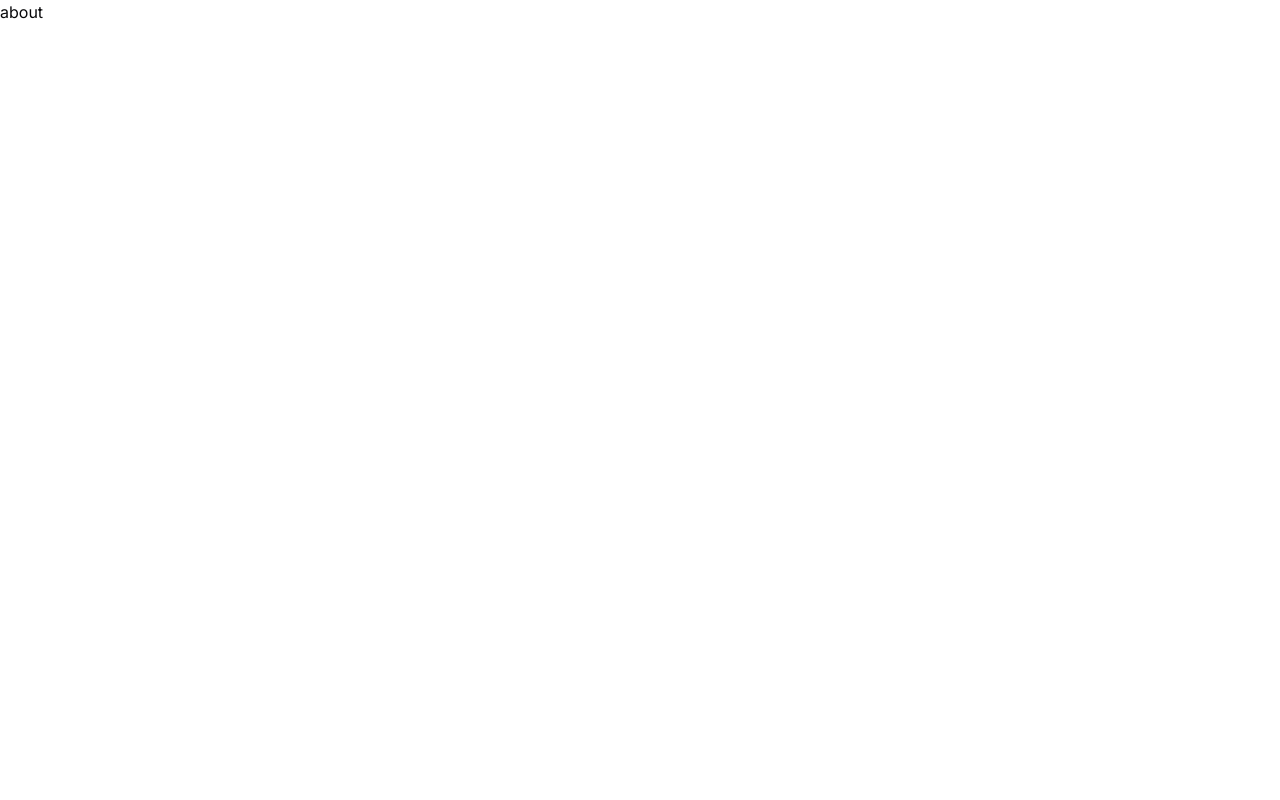
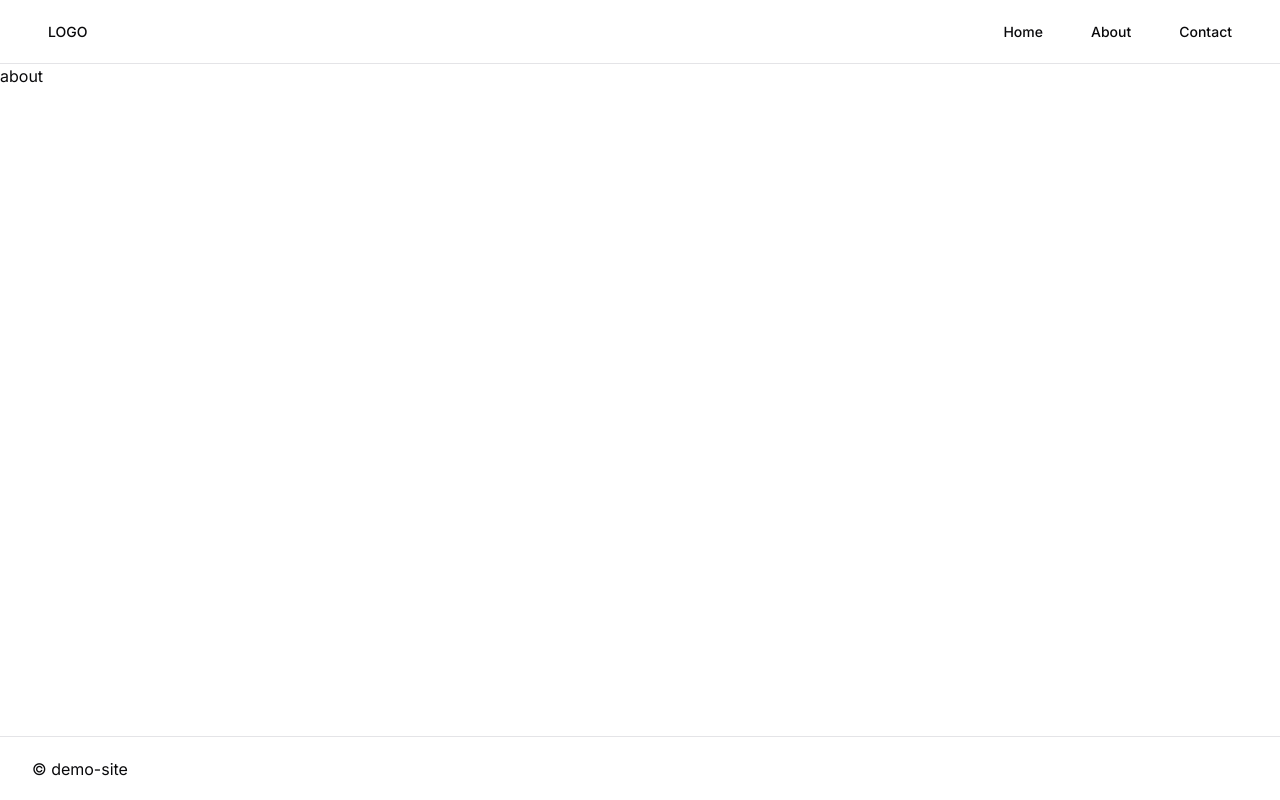
Before and after one commit to daiki-beppu/demo-site, a Next.js app: page /about in a window 1280 px wide. Built offline with nearby package versions, Linux system fonts and the light colour scheme.

Commit message:
style:(Home) ヘッダー、フッターの作成

```diff
--- a/app/layout.tsx
+++ b/app/layout.tsx
@@ -1,6 +1,9 @@
 import type { Metadata } from "next";
 import { Inter } from "next/font/google";
 import "./globals.css";
+import { cn } from "@/lib/utils";
+import { Button } from "@/components/ui/button";
+import Link from "next/link";
 
 const inter = Inter({ subsets: ["latin"] });
 
@@ -9,14 +12,41 @@ export const metadata: Metadata = {
   description: "Generated by create next app",
 };
 
+const navItems = [
+  { label: "Home", href: "/" },
+  { label: "About", href: "/about" },
+  { label: "Contact", href: "/contact" },
+];
+
 export default function RootLayout({
   children,
 }: Readonly<{
   children: React.ReactNode;
 }>) {
   return (
-    <html lang="en">
-      <body className={inter.className}>{children}</body>
+    <html lang="ja">
+      <body className={cn(inter.className, "min-h-dvh")}>
+        <header className="container h-16 flex items-center border-b justify-between">
+          <Button variant="ghost" asChild   >
+            <Link href={"/"} className="font-bold">
+              LOGO
+            </Link>
+          </Button>
+          <ul className="flex gap-4">
+            {navItems.map((item) => (
+              <li key={item.label}>
+                <Button asChild variant="ghost">
+                  <Link href={item.href}>{item.label}</Link>
+                </Button>
+              </li>
+            ))}
+          </ul>
+        </header>
+        {children}
+        <footer className="container h-16 flex items-center border-t sticky top-full">
+          <p>&copy; demo-site</p>
+        </footer>
+      </body>
     </html>
   );
 }
--- a/app/page.tsx
+++ b/app/page.tsx
@@ -1,113 +1,5 @@
 import Image from "next/image";
 
 export default function Home() {
-  return (
-    <main className="flex min-h-screen flex-col items-center justify-between p-24">
-      <div className="z-10 w-full max-w-5xl items-center justify-between font-mono text-sm lg:flex">
-        <p className="fixed left-0 top-0 flex w-full justify-center border-b border-gray-300 bg-gradient-to-b from-zinc-200 pb-6 pt-8 backdrop-blur-2xl dark:border-neutral-800 dark:bg-zinc-800/30 dark:from-inherit lg:static lg:w-auto  lg:rounded-xl lg:border lg:bg-gray-200 lg:p-4 lg:dark:bg-zinc-800/30">
-          Get started by editing&nbsp;
-          <code className="font-mono font-bold">app/page.tsx</code>
-        </p>
-        <div className="fixed bottom-0 left-0 flex h-48 w-full items-end justify-center bg-gradient-to-t from-white via-white dark:from-black dark:via-black lg:static lg:size-auto lg:bg-none">
-          <a
-            className="pointer-events-none flex place-items-center gap-2 p-8 lg:pointer-events-auto lg:p-0"
-            href="https://vercel.com?utm_source=create-next-app&utm_medium=appdir-template&utm_campaign=create-next-app"
-            target="_blank"
-            rel="noopener noreferrer"
-          >
-            By{" "}
-            <Image
-              src="/vercel.svg"
-              alt="Vercel Logo"
-              className="dark:invert"
-              width={100}
-              height={24}
-              priority
-            />
-          </a>
-        </div>
-      </div>
-
-      <div className="relative z-[-1] flex place-items-center before:absolute before:h-[300px] before:w-full before:-translate-x-1/2 before:rounded-full before:bg-gradient-radial before:from-white before:to-transparent before:blur-2xl before:content-[''] after:absolute after:-z-20 after:h-[180px] after:w-full after:translate-x-1/3 after:bg-gradient-conic after:from-sky-200 after:via-blue-200 after:blur-2xl after:content-[''] before:dark:bg-gradient-to-br before:dark:from-transparent before:dark:to-blue-700 before:dark:opacity-10 after:dark:from-sky-900 after:dark:via-[#0141ff] after:dark:opacity-40 sm:before:w-[480px] sm:after:w-[240px] before:lg:h-[360px]">
-        <Image
-          className="relative dark:drop-shadow-[0_0_0.3rem_#ffffff70] dark:invert"
-          src="/next.svg"
-          alt="Next.js Logo"
-          width={180}
-          height={37}
-          priority
-        />
-      </div>
-
-      <div className="mb-32 grid text-center lg:mb-0 lg:w-full lg:max-w-5xl lg:grid-cols-4 lg:text-left">
-        <a
-          href="https://nextjs.org/docs?utm_source=create-next-app&utm_medium=appdir-template&utm_campaign=create-next-app"
-          className="group rounded-lg border border-transparent px-5 py-4 transition-colors hover:border-gray-300 hover:bg-gray-100 hover:dark:border-neutral-700 hover:dark:bg-neutral-800/30"
-          target="_blank"
-          rel="noopener noreferrer"
-        >
-          <h2 className="mb-3 text-2xl font-semibold">
-            Docs{" "}
-            <span className="inline-block transition-transform group-hover:translate-x-1 motion-reduce:transform-none">
-              -&gt;
-            </span>
-          </h2>
-          <p className="m-0 max-w-[30ch] text-sm opacity-50">
-            Find in-depth information about Next.js features and API.
-          </p>
-        </a>
-
-        <a
-          href="https://nextjs.org/learn?utm_source=create-next-app&utm_medium=appdir-template-tw&utm_campaign=create-next-app"
-          className="group rounded-lg border border-transparent px-5 py-4 transition-colors hover:border-gray-300 hover:bg-gray-100 hover:dark:border-neutral-700 hover:dark:bg-neutral-800/30"
-          target="_blank"
-          rel="noopener noreferrer"
-        >
-          <h2 className="mb-3 text-2xl font-semibold">
-            Learn{" "}
-            <span className="inline-block transition-transform group-hover:translate-x-1 motion-reduce:transform-none">
-              -&gt;
-            </span>
-          </h2>
-          <p className="m-0 max-w-[30ch] text-sm opacity-50">
-            Learn about Next.js in an interactive course with&nbsp;quizzes!
-          </p>
-        </a>
-
-        <a
-          href="https://vercel.com/templates?framework=next.js&utm_source=create-next-app&utm_medium=appdir-template&utm_campaign=create-next-app"
-          className="group rounded-lg border border-transparent px-5 py-4 transition-colors hover:border-gray-300 hover:bg-gray-100 hover:dark:border-neutral-700 hover:dark:bg-neutral-800/30"
-          target="_blank"
-          rel="noopener noreferrer"
-        >
-          <h2 className="mb-3 text-2xl font-semibold">
-            Templates{" "}
-            <span className="inline-block transition-transform group-hover:translate-x-1 motion-reduce:transform-none">
-              -&gt;
-            </span>
-          </h2>
-          <p className="m-0 max-w-[30ch] text-sm opacity-50">
-            Explore starter templates for Next.js.
-          </p>
-        </a>
-
-        <a
-          href="https://vercel.com/new?utm_source=create-next-app&utm_medium=appdir-template&utm_campaign=create-next-app"
-          className="group rounded-lg border border-transparent px-5 py-4 transition-colors hover:border-gray-300 hover:bg-gray-100 hover:dark:border-neutral-700 hover:dark:bg-neutral-800/30"
-          target="_blank"
-          rel="noopener noreferrer"
-        >
-          <h2 className="mb-3 text-2xl font-semibold">
-            Deploy{" "}
-            <span className="inline-block transition-transform group-hover:translate-x-1 motion-reduce:transform-none">
-              -&gt;
-            </span>
-          </h2>
-          <p className="m-0 max-w-[30ch] text-balance text-sm opacity-50">
-            Instantly deploy your Next.js site to a shareable URL with Vercel.
-          </p>
-        </a>
-      </div>
-    </main>
-  );
+  return <main>Home</main>;
 }
--- /dev/null
+++ b/components/ui/button.tsx
@@ -0,0 +1,56 @@
+import * as React from "react"
+import { Slot } from "@radix-ui/react-slot"
+import { cva, type VariantProps } from "class-variance-authority"
+
+import { cn } from "@/lib/utils"
+
+const buttonVariants = cva(
+  "inline-flex items-center justify-center whitespace-nowrap rounded-md text-sm font-medium ring-offset-background transition-colors focus-visible:outline-none focus-visible:ring-2 focus-visible:ring-ring focus-visible:ring-offset-2 disabled:pointer-events-none disabled:opacity-50",
+  {
+    variants: {
+      variant: {
+        default: "bg-primary text-primary-foreground hover:bg-primary/90",
+        destructive:
+          "bg-destructive text-destructive-foreground hover:bg-destructive/90",
+        outline:
+          "border border-input bg-background hover:bg-accent hover:text-accent-foreground",
+        secondary:
+          "bg-secondary text-secondary-foreground hover:bg-secondary/80",
+        ghost: "hover:bg-accent hover:text-accent-foreground",
+        link: "text-primary underline-offset-4 hover:underline",
+      },
+      size: {
+        default: "h-10 px-4 py-2",
+        sm: "h-9 rounded-md px-3",
+        lg: "h-11 rounded-md px-8",
+        icon: "h-10 w-10",
+      },
+    },
+    defaultVariants: {
+      variant: "default",
+      size: "default",
+    },
+  }
+)
+
+export interface ButtonProps
+  extends React.ButtonHTMLAttributes<HTMLButtonElement>,
+    VariantProps<typeof buttonVariants> {
+  asChild?: boolean
+}
+
+const Button = React.forwardRef<HTMLButtonElement, ButtonProps>(
+  ({ className, variant, size, asChild = false, ...props }, ref) => {
+    const Comp = asChild ? Slot : "button"
+    return (
+      <Comp
+        className={cn(buttonVariants({ variant, size, className }))}
+        ref={ref}
+        {...props}
+      />
+    )
+  }
+)
+Button.displayName = "Button"
+
+export { Button, buttonVariants }
```
